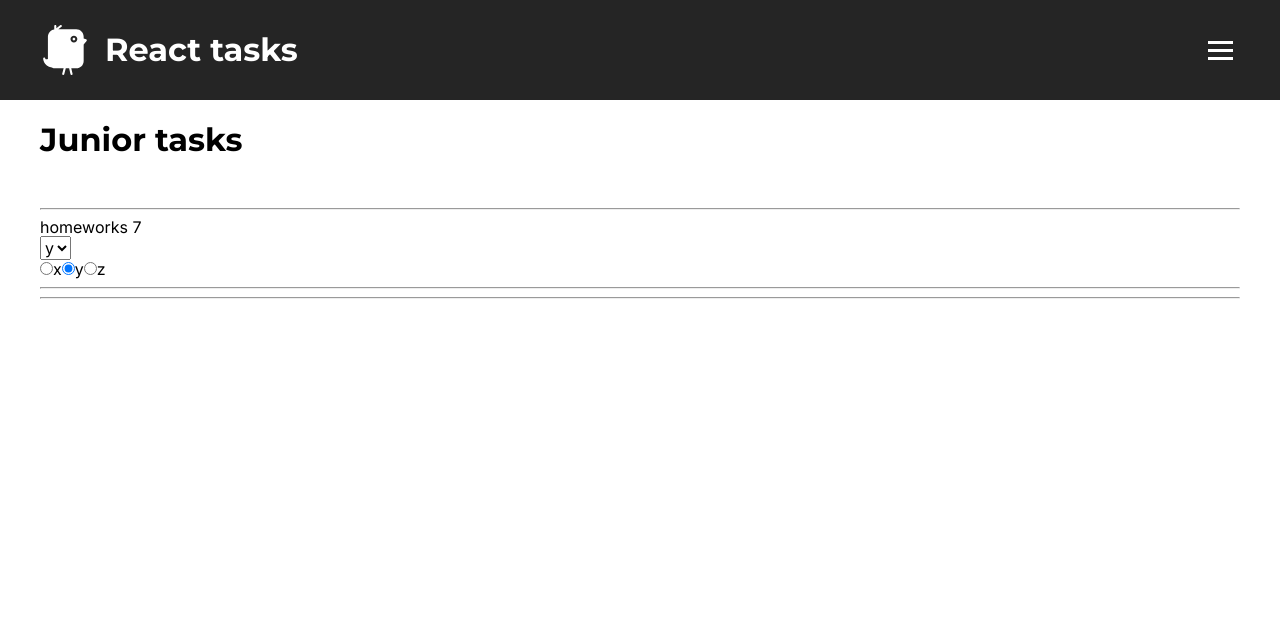
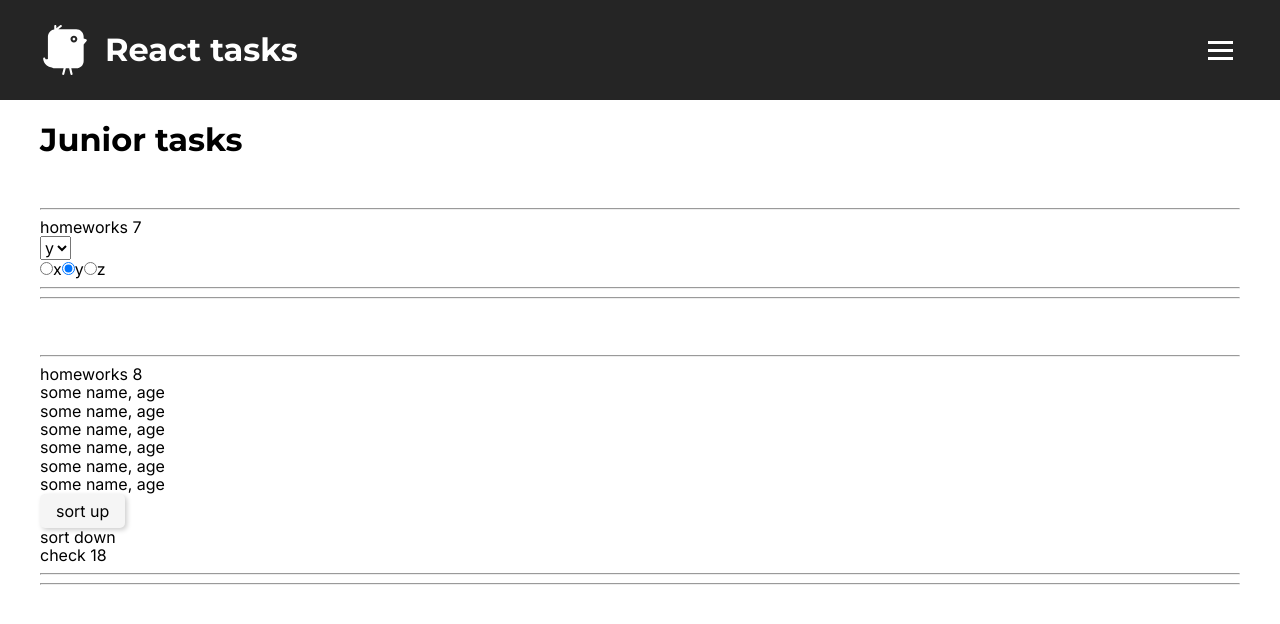
Before and after one commit to Asio-otus/simple-react-homework, a React (Create React App) app: page /#/junior in a window 1280 px wide. Shown: the top 624 px of the page. Built offline with nearby package versions, Linux system fonts and the light colour scheme.

Commit message:
little tweeks to superSelect

```diff
--- a/src/p2-homeworks/h5/pages/Junior.tsx
+++ b/src/p2-homeworks/h5/pages/Junior.tsx
@@ -1,10 +1,7 @@
 import React from "react";
-import HW1 from "../../h1/HW1";
-import HW2 from "../../h2/HW2";
-import HW3 from "../../h3/HW3";
-import HW4 from "../../h4/HW4";
 import s from "./pages.module.scss";
 import HW7 from "../../h7/HW7";
+import HW8 from "../../h8/HW8";
 
 function Junior() {
     return (
@@ -16,6 +13,9 @@ function Junior() {
                 <div className={s.homework}>
                     <HW7/>
                 </div>
+                <div className={s.homework}>
+                    <HW8/>
+                </div>
             </div>
 
         </div>
--- a/src/p2-homeworks/h7/common/c6-SuperRadio/SuperRadio.tsx
+++ b/src/p2-homeworks/h7/common/c6-SuperRadio/SuperRadio.tsx
@@ -29,7 +29,8 @@ const SuperRadio: React.FC<SuperRadioPropsType> = (
                 type={"radio"}
                 value={o}
                 onChange={onChangeCallback}
-                checked={value == o}
+                checked={value === o}
+                {...restProps}
             />
             {o}
         </label>
```
